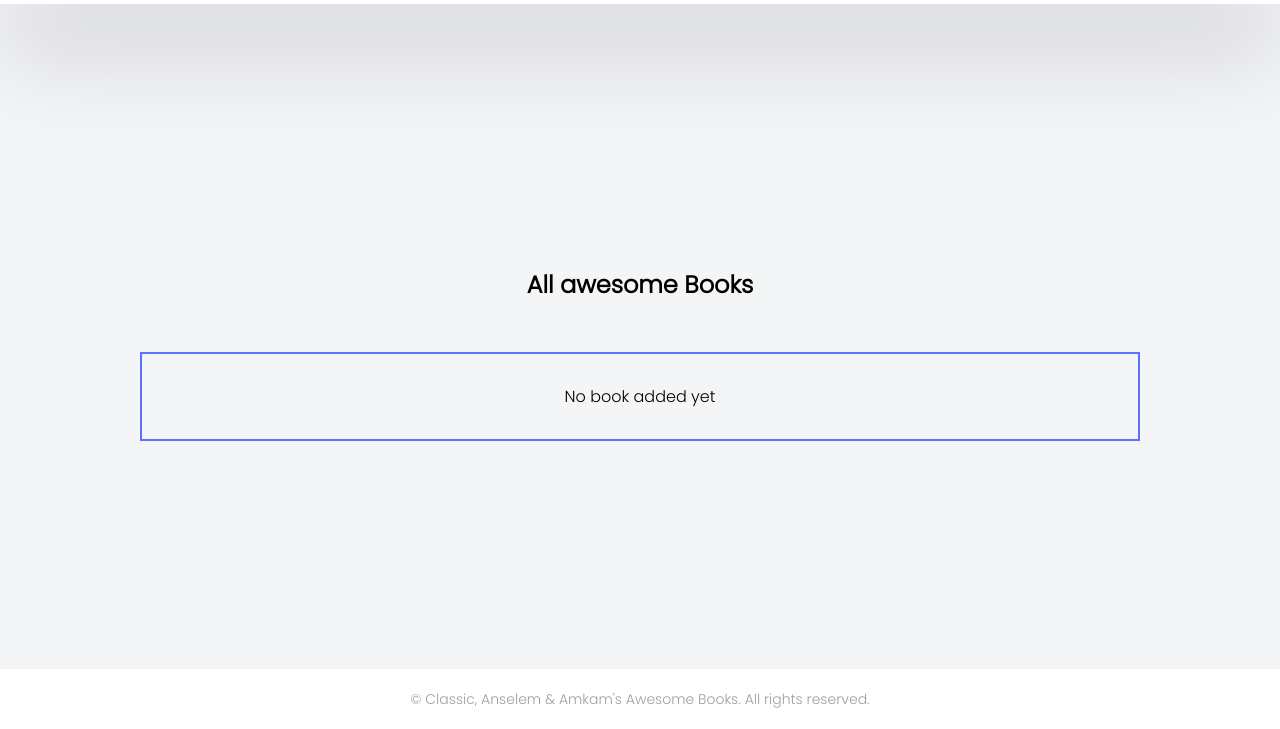
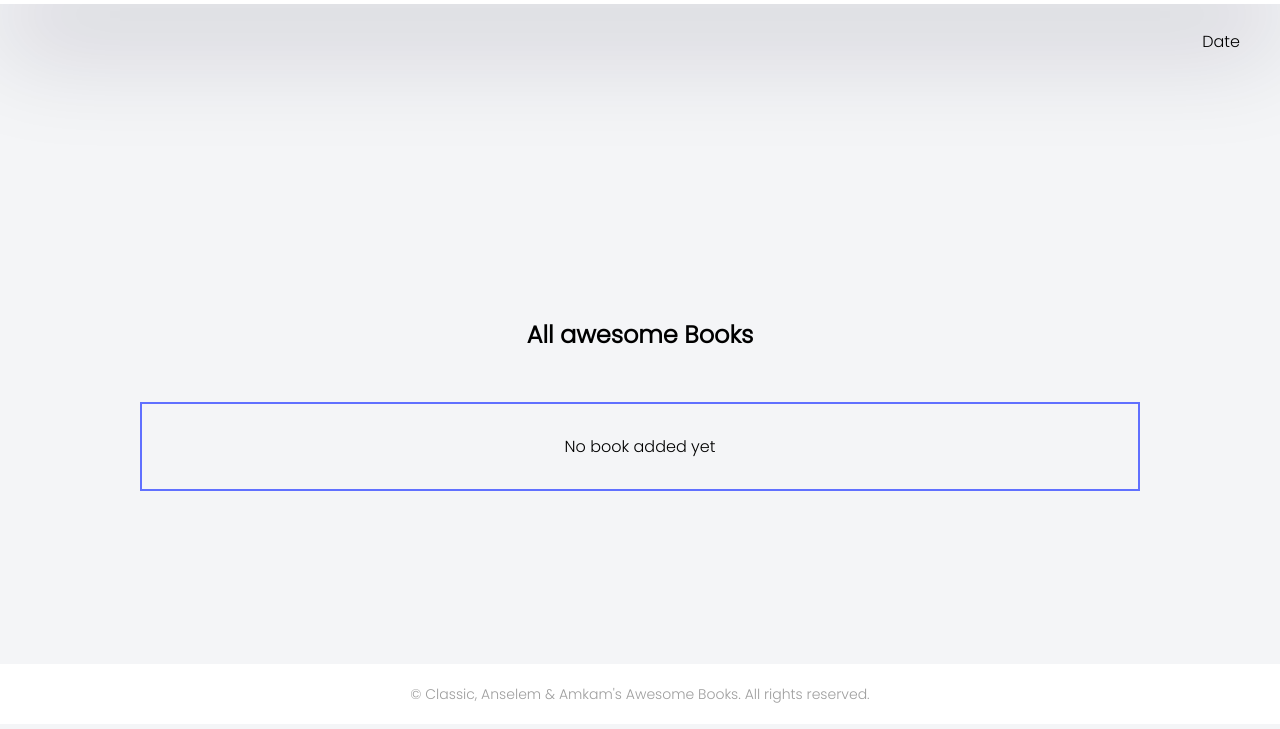
Before and after one commit to AnselemOdims/Awesome-Books, a website with bundled scripts: page index.html in a window 1280 px wide. Shown: the part 71-800 px from the top of the page. Built offline with nearby package versions, Linux system fonts and the light colour scheme.

Commit message:
Add date below header and styled it

```diff
--- a/index.html
+++ b/index.html
@@ -15,13 +15,20 @@
           <p>Awesome Books</p>
         </div>
         <ul>
-          <li><a href="#" class="links active" data-content="#books">Lists</a></li>
-          <li><a href="#" class="links" data-content="#add-book">Add New</a></li>
+          <li>
+            <a href="#" class="links active" data-content="#books">Lists</a>
+          </li>
+          <li>
+            <a href="#" class="links" data-content="#add-book">Add New</a>
+          </li>
           <li><a href="#" class="links" data-content="#contact">Contact</a></li>
         </ul>
       </nav>
     </header>
     <main>
+      <section class="date">
+        <p>Date</p>
+      </section>
       <!-- View all books -->
       <section class="books active" id="books">
         <h2>All awesome Books</h2>
--- a/main.css
+++ b/main.css
@@ -1,5 +1,5 @@
 /* Google font import */
-@import url("https://fonts.googleapis.com/css2?family=Lato:wght@300;400&family=Poppins:wght@200;300&display=swap");
+@import url('https://fonts.googleapis.com/css2?family=Lato:wght@300;400&family=Poppins:wght@200;300&display=swap');
 
 /* Reset Styles */
 * {
@@ -11,7 +11,7 @@
 /* Global styles */
 body {
   font-size: 16px;
-  font-family: "Poppins", sans-serif;
+  font-family: 'Poppins', sans-serif;
   background: #f4f5f7;
   position: relative;
 }
@@ -67,6 +67,13 @@ nav ul li a.active {
   transition: border-bottom ease-out 0.5s 0.1s;
 }
 
+/* Date */
+.date {
+  display: flex;
+  justify-content: flex-end;
+  padding: 40px;
+}
+
 main {
   width: 100%;
 }
@@ -75,7 +82,7 @@ main {
 .books {
   padding: 0 20px;
   display: none;
-  height: calc(100vh - 120px);
+  height: calc(100vh - 230px);
 }
 
 .books.active {
@@ -129,7 +136,7 @@ form {
   border: solid 2px rgb(196, 5, 5);
   padding: 4px 20px;
   transition: background ease-out 0.5s 0.1s;
-  font-family: "Poppins", sans-serif;
+  font-family: 'Poppins', sans-serif;
   font-size: 1rem;
 }
 
```
Also changed, not shown: 1 other file.
